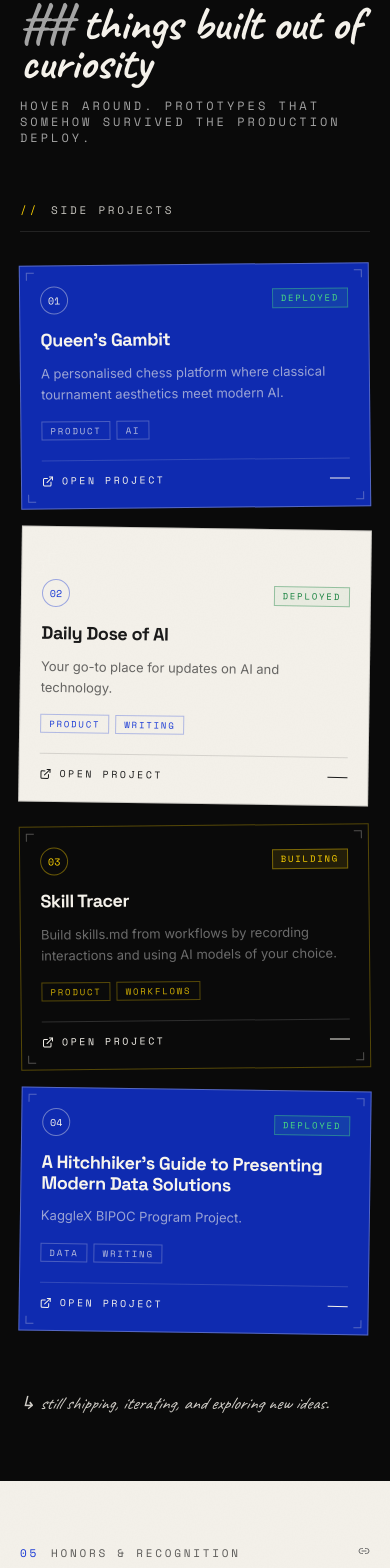
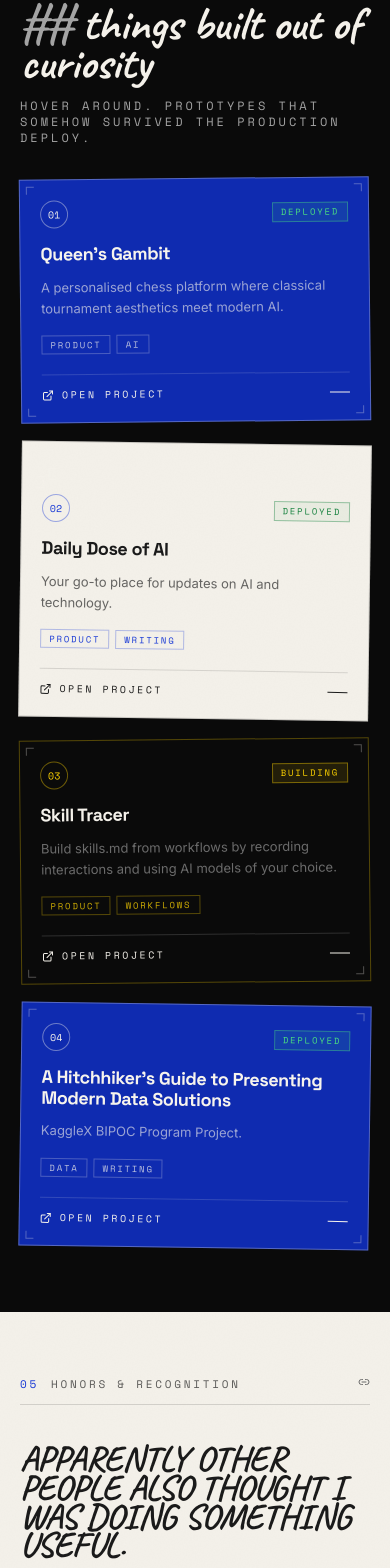
Before and after one commit to onalunchbreak/pankaj-gupta-portfolio, a Next.js app: page / in a window 390 px wide. Shown: the part 9301-10869 px from the top of the page. Built offline with nearby package versions, Linux system fonts and the light colour scheme.

Commit message:
refactor(lab): remove builds sub-bar and footer tagline, shift project cards up

```diff
--- a/src/components/sections/product-lab.tsx
+++ b/src/components/sections/product-lab.tsx
@@ -298,31 +298,17 @@ export default function ProductLab() {
         {/* ====================================================
             (3) SIDE PROJECTS — 4 cards
             ==================================================== */}
-        <div className="mt-14 sm:mt-20">
-          <Reveal>
-            <div className="mb-6 flex items-baseline gap-3 border-b border-white/10 pb-3 font-mono text-[11px] uppercase tracking-[0.25em] text-[#A3A3A3]">
-              <span className="text-[#FFD400]">{"// "}</span>
-              <span className="text-[#F4F1EA]/80">
-                SIDE PROJECTS
-              </span>
-              <span className="ml-auto hidden h-px flex-1 bg-white/10 sm:block" />
-              <span className="hidden sm:inline text-[#F4F1EA]/85">
-                {`// ${LAB.sideProjects.length} builds`}
-              </span>
-            </div>
-          </Reveal>
-
-          <div className="mt-8 grid grid-cols-1 gap-5 sm:grid-cols-2 lg:grid-cols-4">
+        <div className="mt-8 sm:mt-10">
+          <div className="grid grid-cols-1 gap-5 sm:grid-cols-2 lg:grid-cols-4">
             {LAB.sideProjects.map((project, i) => {
               const url = PROJECT_URLS[project.id] ?? "";
               const available = hasLink(url);
               const theme = THEME_STYLES[PROJECT_THEMES[project.id] ?? "black"];
               const rotate = i % 2 === 0 ? -0.6 : 0.8;
-              const yOffset = i === 1 || i === 3 ? "sm:translate-y-8" : "";
               return (
                 <motion.article
                   key={project.id}
-                  className={`group relative flex h-full flex-col border p-5 transition-colors duration-300 sm:p-6 ${theme.card} ${theme.cardHover} ${yOffset}`}
+                  className={`group relative flex h-full flex-col border p-5 transition-colors duration-300 sm:p-6 ${theme.card} ${theme.cardHover}`}
                   initial={reduced ? false : { opacity: 0, y: 24, rotate }}
                   whileInView={{ opacity: 1, y: 0, rotate }}
                   viewport={{ once: true, margin: "-8% 0px" }}
@@ -416,13 +402,6 @@ export default function ProductLab() {
             })}
           </div>
         </div>
-
-        {/* Footer microcopy */}
-        <Reveal className="mt-14 sm:mt-20" delay={0.1}>
-          <p className="font-hand text-lg italic text-[#F4F1EA]/85 sm:translate-x-2 sm:text-xl">
-            ↳ still shipping, iterating, and exploring new ideas.
-          </p>
-        </Reveal>
       </div>
     </section>
   );
```
